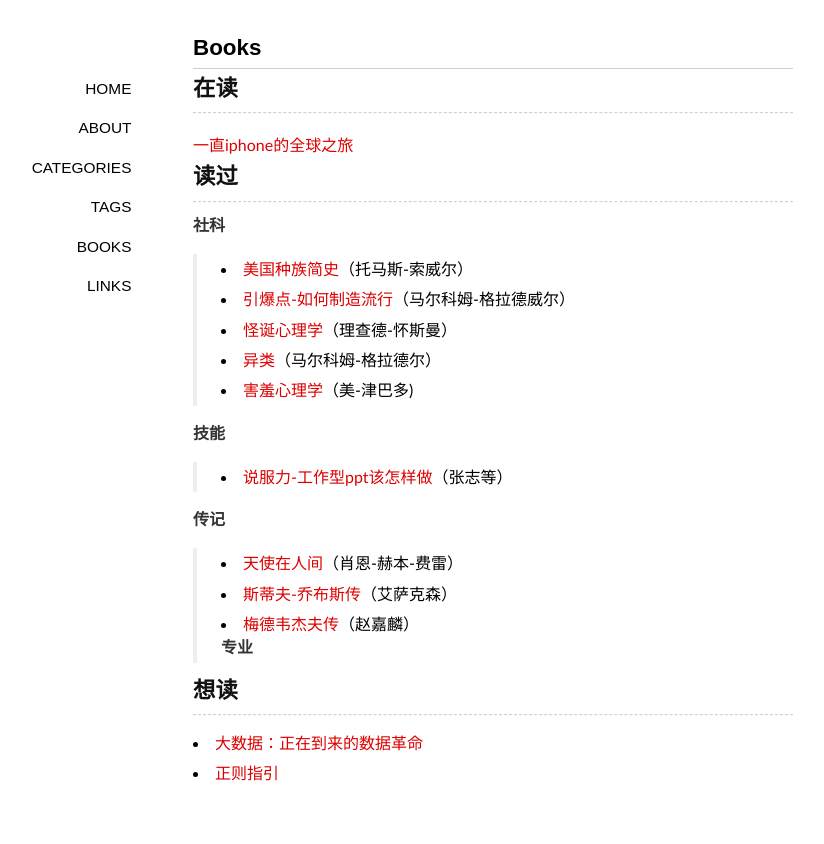
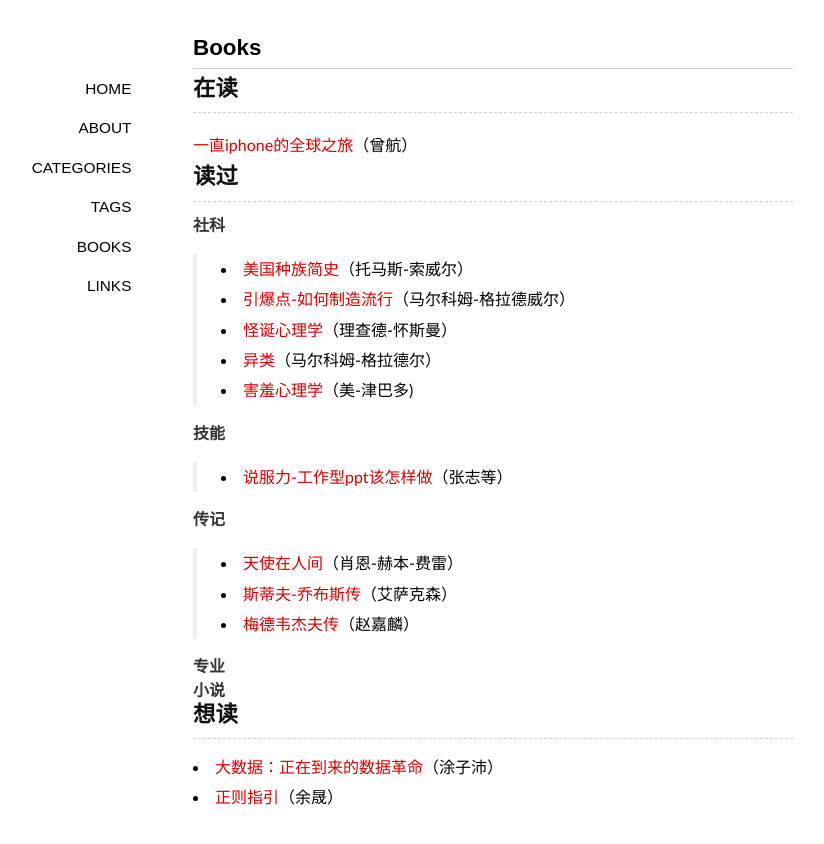
Before and after one commit to lazybios/lazybios.github.com, a Jekyll site: the page built from books/index.md, in a window 1280 px wide. Shown: the top 844 px of the page, without its empty margins (147-971 px from the left). Built offline with Jekyll 4.4.1, drawn with Linux system fonts in a browser that asks for light colours; some web fonts are replaced; Markdown is read by kramdown in place of the engine named in the settings; comment, search, counter and statistics services are not loaded.

Commit message:
update books page

```diff
--- a/books/index.md
+++ b/books/index.md
@@ -6,7 +6,7 @@ comments: yes
 
 ##在读
 ---------------------------------
-[一直iphone的全球之旅]()
+[一直iphone的全球之旅]()（曾航）
 
 
 ##读过
@@ -25,10 +25,12 @@ comments: yes
 > + [天使在人间]()（肖恩-赫本-费雷）
 > + [斯蒂夫-乔布斯传]()（艾萨克森）
 > + [梅德韦杰夫传]()（赵嘉麟）
+
 ####专业
 
+####小说
 
 ##想读
 --------------------------------
-+ [大数据：正在到来的数据革命]()
-+ [正则指引]()
++ [大数据：正在到来的数据革命]()（涂子沛）
++ [正则指引]()（余晟）
```
